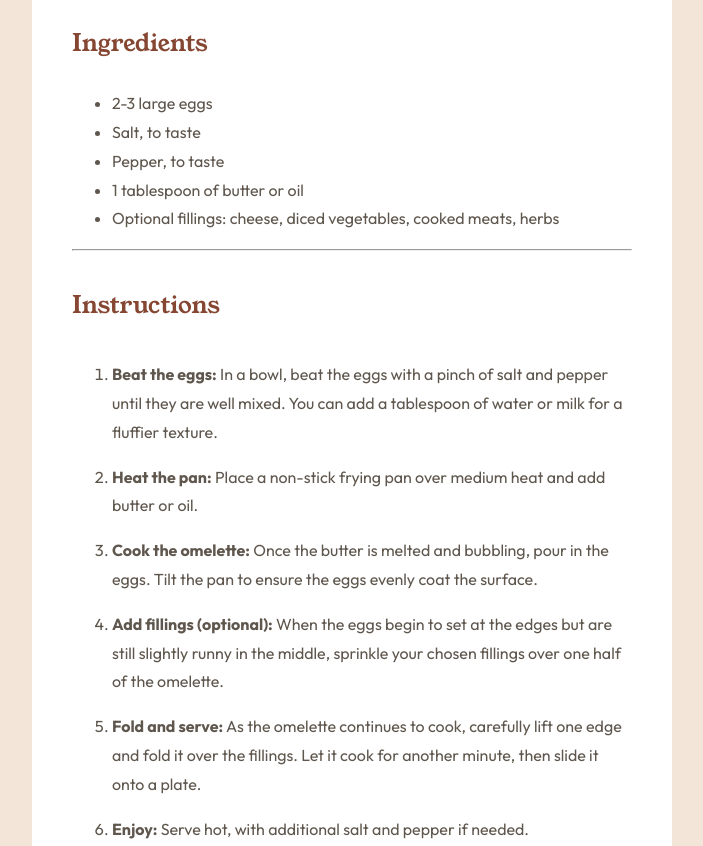
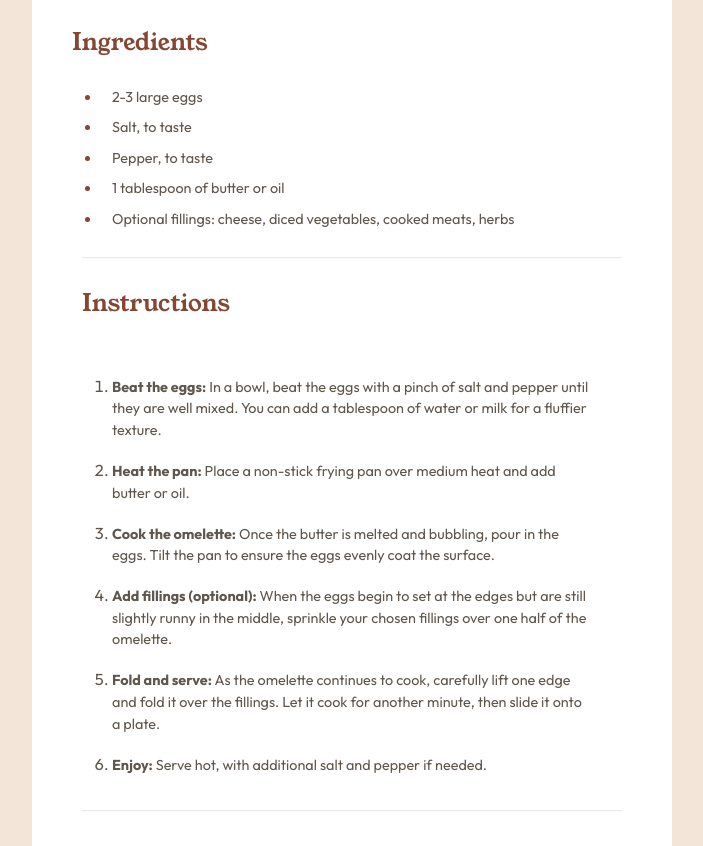
Before and after one commit to i000o/fem-recipe-page, a plain HTML site: page index.html in a window 1280 px wide. Shown: the part 652-1498 px from the top of the page, without its empty margins (288-991 px from the left). Drawn offline with Linux system fonts and the light colour scheme.

Commit message:
instructions ol

```diff
--- a/index.html
+++ b/index.html
@@ -26,7 +26,7 @@
         Preparation time
       </h3>
 
-      <ul>
+      <ul class="prep">
         <li>
           <p><strong>Total:</strong> Approximately 10 minutes</p>
         </li>
@@ -43,21 +43,21 @@
       Ingredients
     </h4>
 
-    <ul>
+    <ul class="ingredients">
       <li>
-        2-3 large eggs
+        <p>2-3 large eggs</p>
       </li>
       <li>
-        Salt, to taste
+        <p>Salt, to taste</p>
       </li>
       <li>
-        Pepper, to taste
+        <p>Pepper, to taste</p>
       </li>
       <li>
-        1 tablespoon of butter or oil
+        <p>1 tablespoon of butter or oil</p>
       </li>
       <li>
-        Optional fillings: cheese, diced vegetables, cooked meats, herbs
+        <p>Optional fillings: cheese, diced vegetables, cooked meats, herbs</p>
       </li>
     </ul>
 
--- a/styles.css
+++ b/styles.css
@@ -53,7 +53,13 @@ h1 {
 }
 
 hr {
-    color: blue; /* CONTINUE HERE */
+    color: #000000;
+    opacity: 20%;
+    margin: 10px;
+}
+
+p {
+    font-size: 0.9rem;
 }
 
 /* END OF GLOBAL STYLES */
@@ -98,6 +104,8 @@ h2 {
     margin-bottom: 30px;
 }
 
+/* PREPARATION TIME */
+
 aside {
     background-color: hsl(330, 100%, 98%);
     padding: 5px 10px;
@@ -110,11 +118,46 @@ h3 {
     padding: 0 10px;
 }
 
+ul.prep li::marker {
+    color: hsl(332, 51%, 32%);
+}
+
 aside ul {
-    /* I need to make the dots the same color as the heading */
     line-height: 15px;
 }
 
-aside ul li {
+aside ul.prep li {
     padding-left: 15px;
 }
+
+/* INGREDIENTS */
+
+section ul.ingredients {
+    line-height: 15px;
+    margin: 30px 0;
+    padding: 0 30px;
+}
+
+section ul.ingredients li {
+    font-weight: 400;
+    padding-left: 10px;
+}
+
+section ul.ingredients li::marker {
+    color:hsl(14, 45%, 36%);
+}
+
+/* INSTRUCTIONS */
+
+h5 {
+    margin: 30px 10px;
+}
+
+section ol {
+    margin: 10px 10px;
+    padding: 10px 30px;
+}
+
+section ol li p {
+    line-height: 150%;
+}
```
